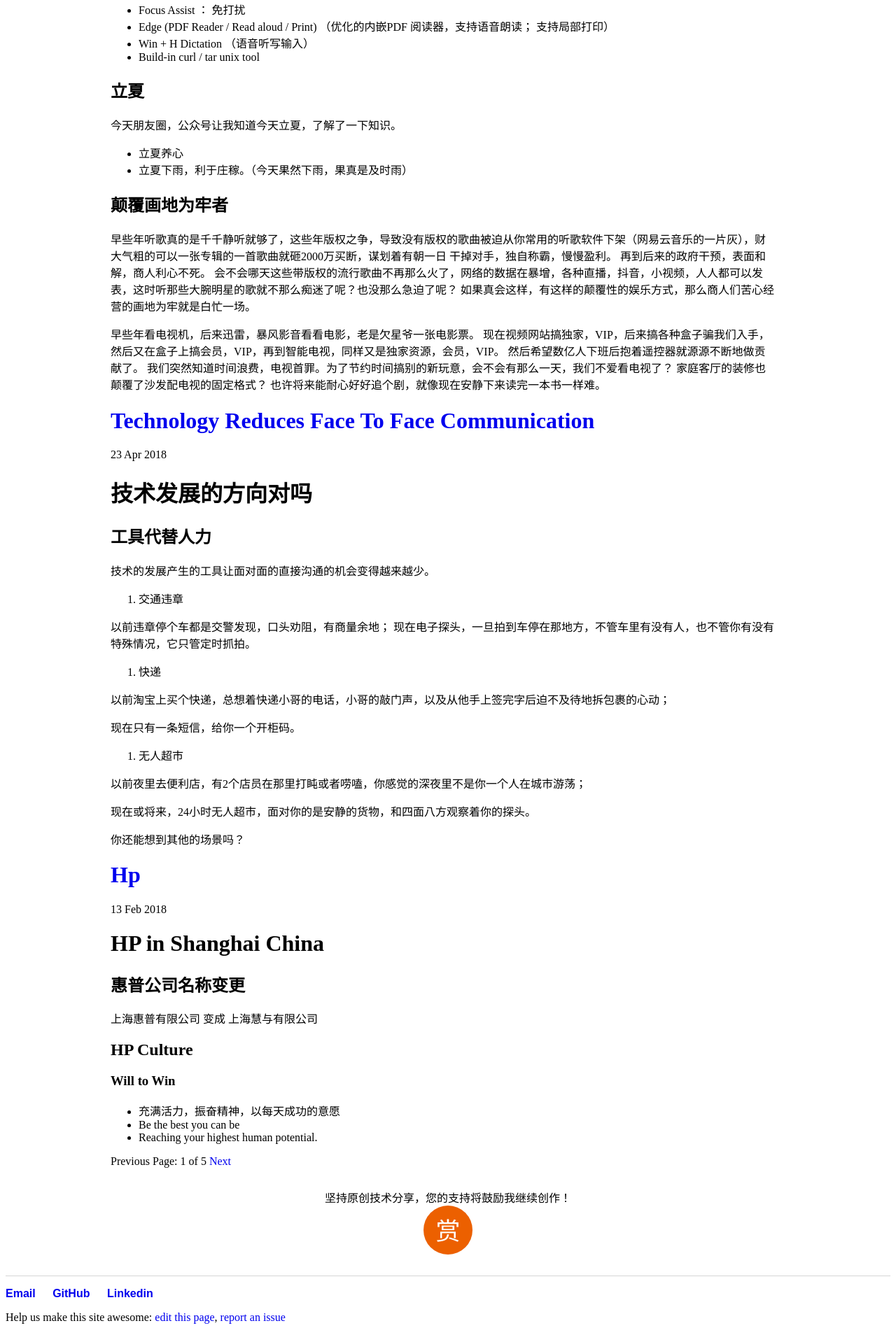
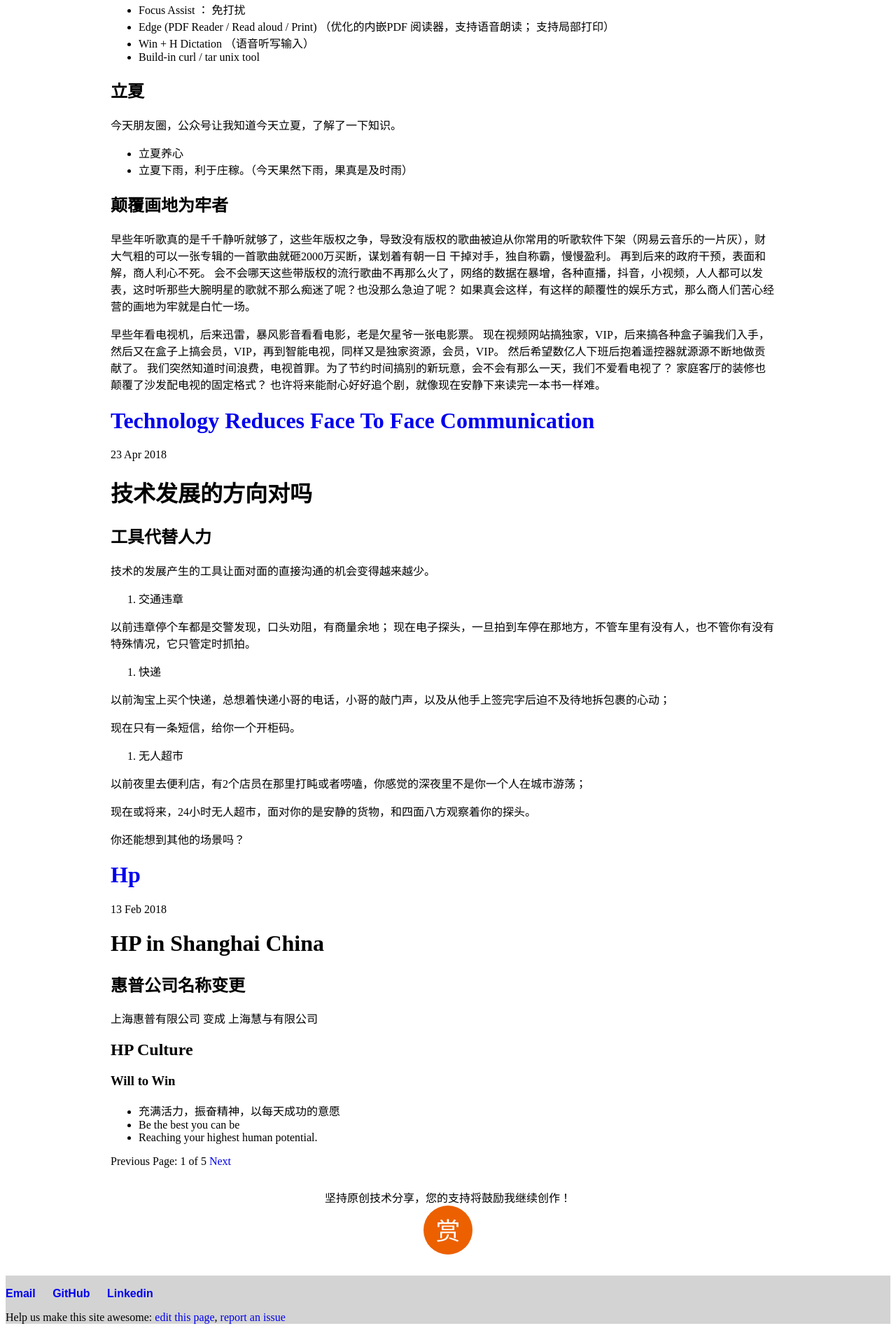
Before and after one commit to liuning0820/liuning0820.github.io, a Jekyll site: the page built from index.html, in a window 1280 px wide. Shown: the part 1695-3603 px from the top of the page at 70% size. Built offline with Jekyll 4.4.1, drawn with Linux system fonts in a browser that asks for light colours; the list of posts is cut into pages by our own code.

Commit message:
adjust the backgroup color for footer page.

```diff
--- a/css/main.css
+++ b/css/main.css
@@ -11,7 +11,7 @@ main {
 }
 
 
-footer { border-top: 1px solid #d5d5d5; font-size: 1em; }
+footer { border-top: 1px solid #d5d5d5; font-size: 1em; background: lightgray}
 
 
 nav ul li, footer ul li { display: inline; margin-right: 20px; }
```
